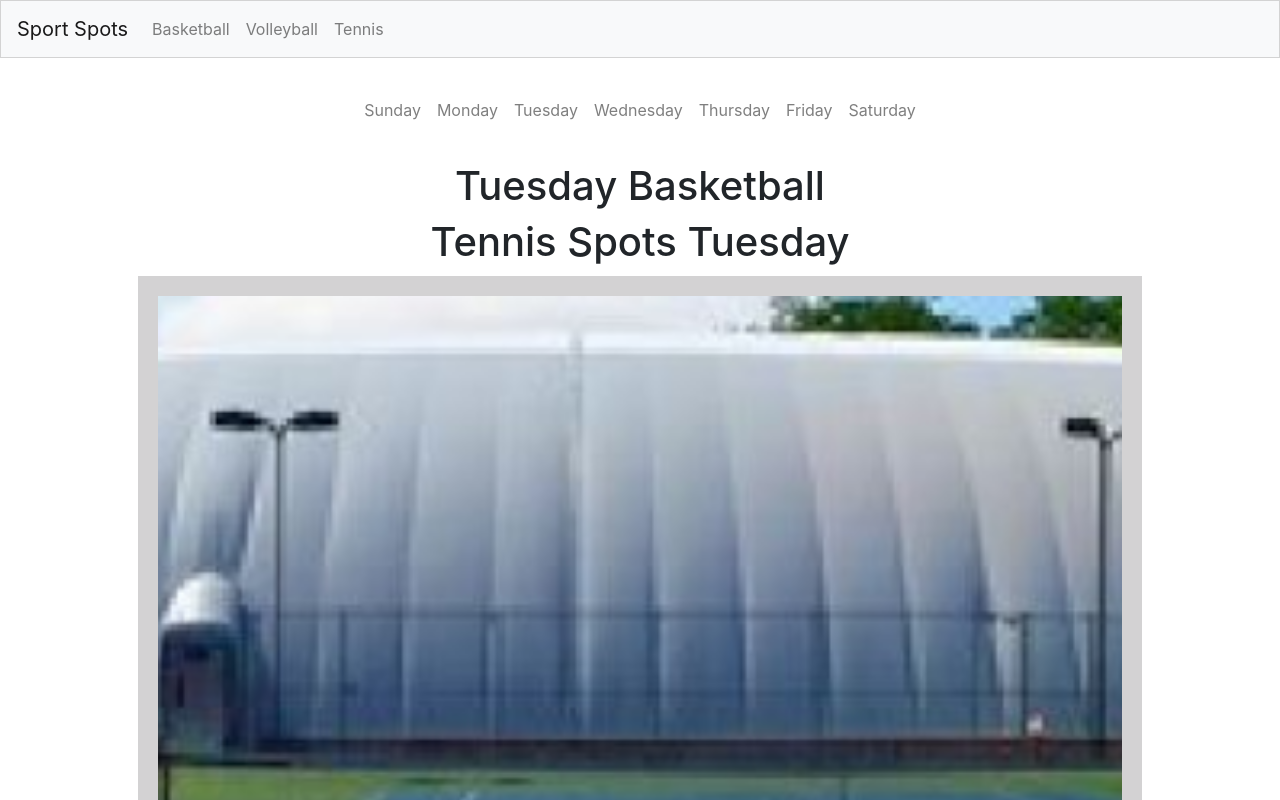
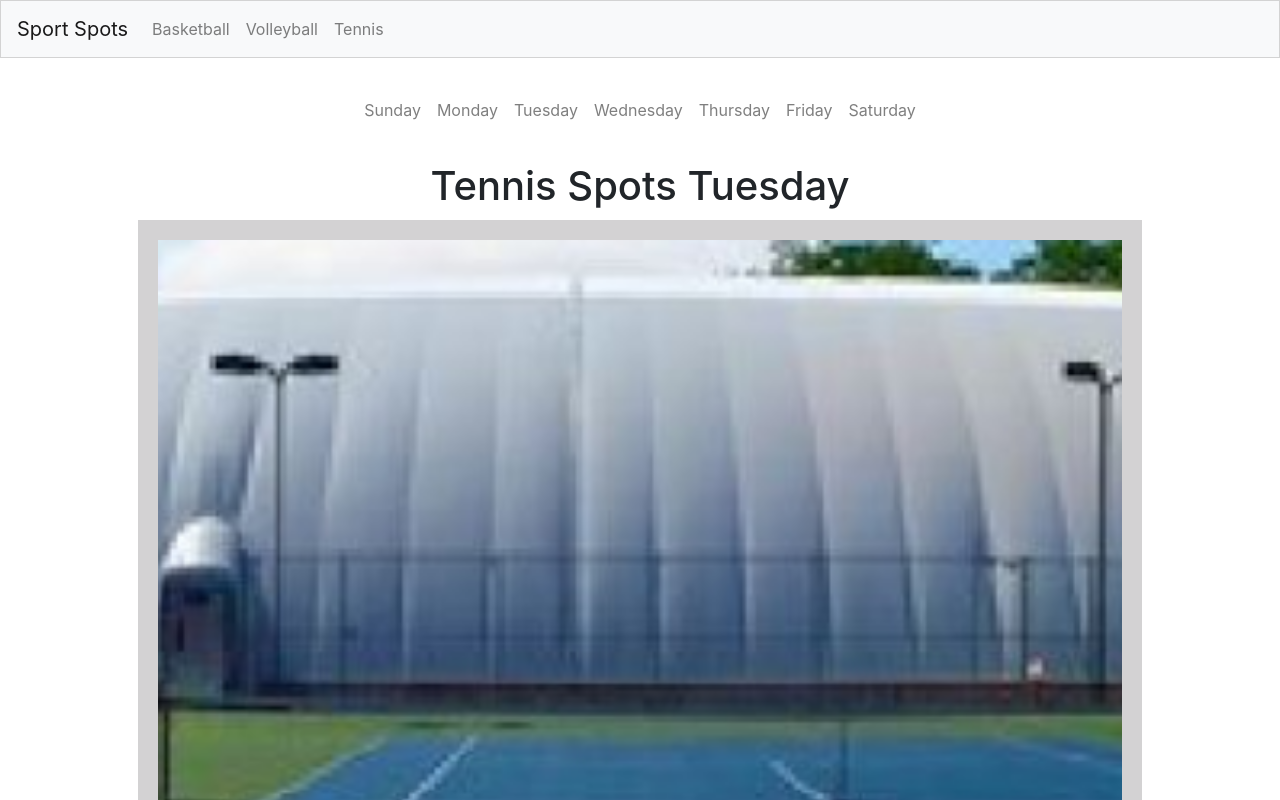
Before and after one commit to Chiemychanga/SportSpots, a React (Create React App) app: page /Tennis in a window 1280 px wide. Shown: the top 800 px of the page. Built offline with nearby package versions, Linux system fonts and the light colour scheme.

Commit message:
Added google maps api to json file, will need to add react component for google maps specifically

```diff
--- a/package.json
+++ b/package.json
@@ -8,6 +8,7 @@
     "@testing-library/user-event": "^7.2.1",
     "bootstrap": "^4.4.1",
     "express-session": "^1.17.0",
+    "google-maps-react": "^2.0.2",
     "history": "^2.1.2",
     "react": "^16.12.0",
     "react-bootstrap": "^1.0.0-beta.16",
--- a/src/components/Tennis/ComponentDays/Friday.js
+++ b/src/components/Tennis/ComponentDays/Friday.js
@@ -3,6 +3,7 @@ import { OpenGymInst } from "../../OpenGymInst";
 import PortlandTennisCenter from "../images/PortlandTennisCenter.png";
 import StJohnsRacquetCenter from "../images/StJohnsRacquetCenter.jpg";
 import LakeOswegoTennisCenter from "../images/LakeOswegoTennisCenter.png";
+import { Map, GoogleApiWrapper } from 'google-maps-react';
 
 export default class Monday extends React.Component {
     render() {
@@ -13,7 +14,6 @@ export default class Monday extends React.Component {
         return (
             <div className="gym-spots">
                 <h1>Tennis Spots Friday</h1>
-
                 {gyms.map(function (gym) {
                     return (
                         <div className="gym-info">
--- a/src/components/Tennis/Tennis.js
+++ b/src/components/Tennis/Tennis.js
@@ -99,7 +99,6 @@ export default class Tennis extends React.Component {
             </div>
           </nav>
           <br />
-          <h1 className="align-center">{this.state.dayOfWeek} Basketball</h1>
 
           {this.getDisplay()}
           <SportFooter sport="Tennis" />
```
Also changed, not shown: 1 other file (tests, documents, lock files or other folders).
